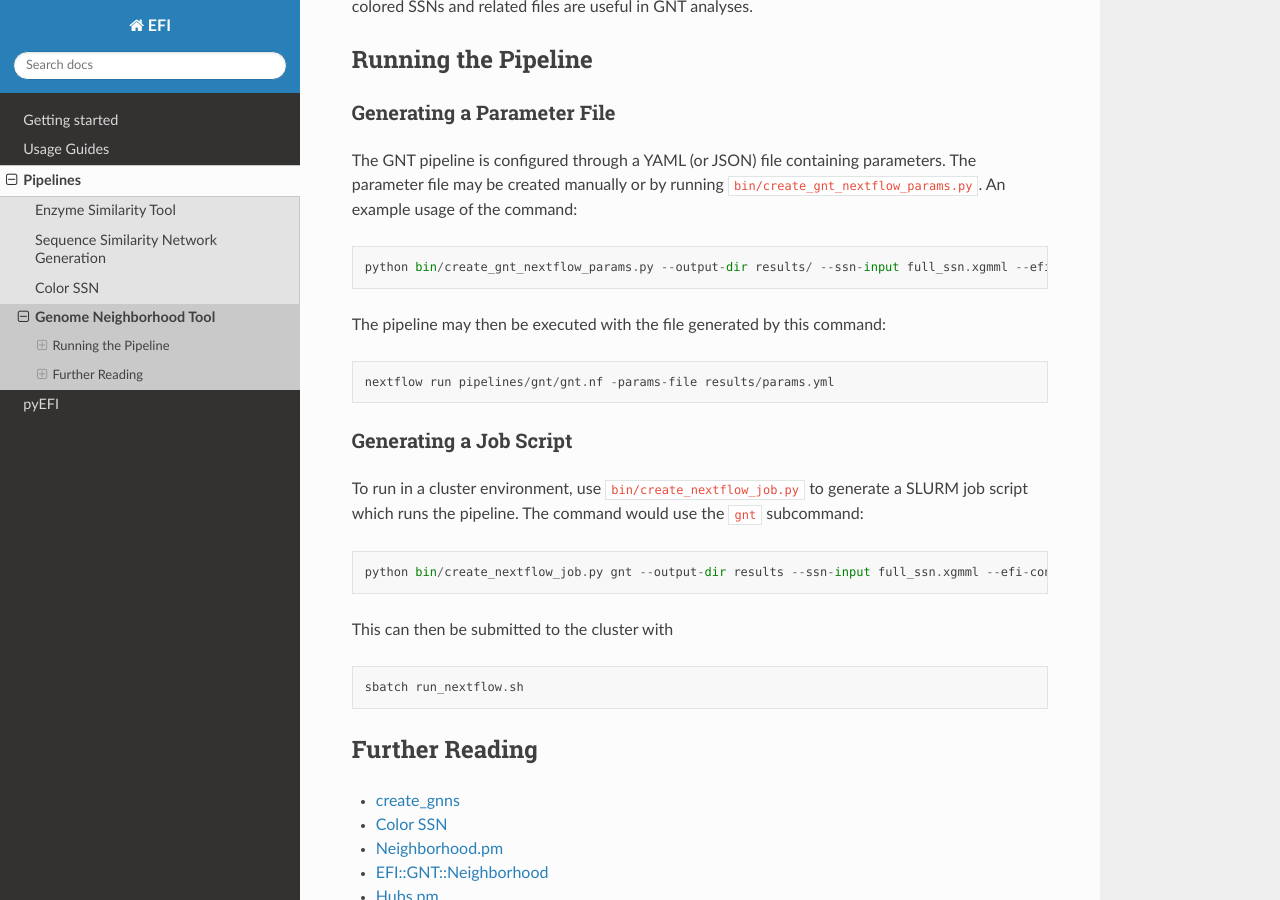
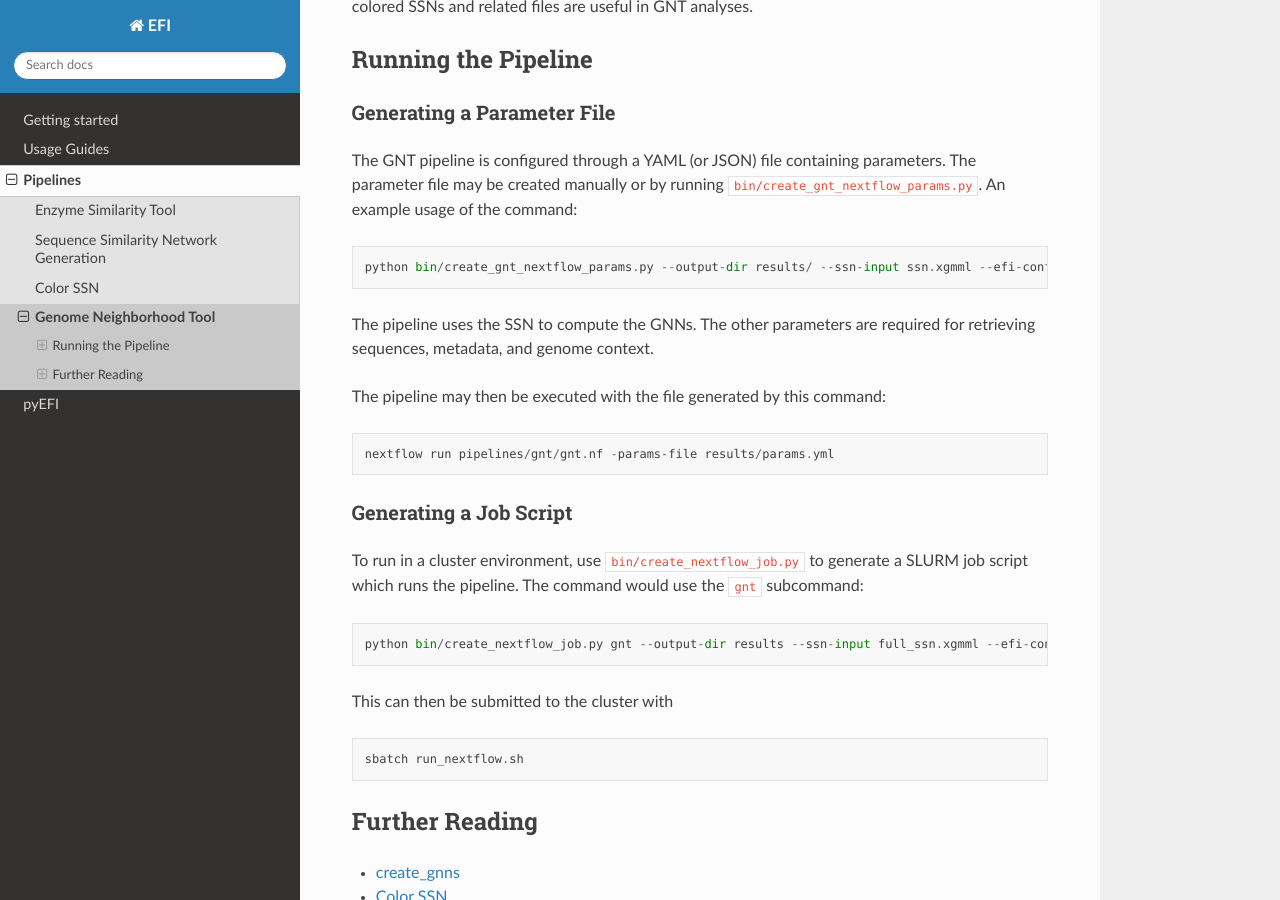
Before and after one commit to EnzymeFunctionInitiative/EST, a Sphinx documentation site: the page built from docs/source/pipelines/gnt/index.rst, in a window 1280 px wide and 900 px high, scrolled down 1278 px. Built offline with Sphinx 7.4.7 and the Read the Docs theme 3.1.0, drawn with Linux system fonts in a browser that asks for light colours.

```diff
--- a/docs/source/pipelines/colorssn/index.rst
+++ b/docs/source/pipelines/colorssn/index.rst
@@ -26,7 +26,10 @@ The Color SSN pipeline is configured through a YAML (or JSON) file containing
 parameters. The parameter file may be created manually or by running
 ``bin/create_colorssn_nextflow_params.py``. An example usage of the command: ::
 
-   python bin/create_colorssn_nextflow_params.py --output-dir results/ --ssn-input full_ssn.xgmml --efi-config efi.config --efi-db efi_db.sqlite
+   python bin/create_colorssn_nextflow_params.py --output-dir results/ --ssn-input full_ssn.xgmml --efi-config efi.config --efi-db efi_db.sqlite --fasta-db uniprot.fasta
+
+The pipeline colors the input SSN and generates other outputs. The other
+arguments are required for retrieving sequences and metadata.
 
 The pipeline may then be executed with the file generated by this command::
 
--- a/docs/source/pipelines/gnt/index.rst
+++ b/docs/source/pipelines/gnt/index.rst
@@ -70,7 +70,10 @@ The GNT pipeline is configured through a YAML (or JSON) file containing
 parameters. The parameter file may be created manually or by running
 ``bin/create_gnt_nextflow_params.py``. An example usage of the command: ::
 
-   python bin/create_gnt_nextflow_params.py --output-dir results/ --ssn-input full_ssn.xgmml --efi-config efi.config --efi-db efi_db.sqlite
+   python bin/create_gnt_nextflow_params.py --output-dir results/ --ssn-input ssn.xgmml --efi-config efi.config --efi-db efi_db.sqlite --fasta-db uniprot.fasta
+
+The pipeline uses the SSN to compute the GNNs. The other parameters are required
+for retrieving sequences, metadata, and genome context.
 
 The pipeline may then be executed with the file generated by this command::
 
--- a/docs/spelling_wordlist.txt
+++ b/docs/spelling_wordlist.txt
@@ -107,3 +107,6 @@ GND
 GNDs
 GNN
 GNNs
+GNT
+cooccurrence
+co-occurrence
```
